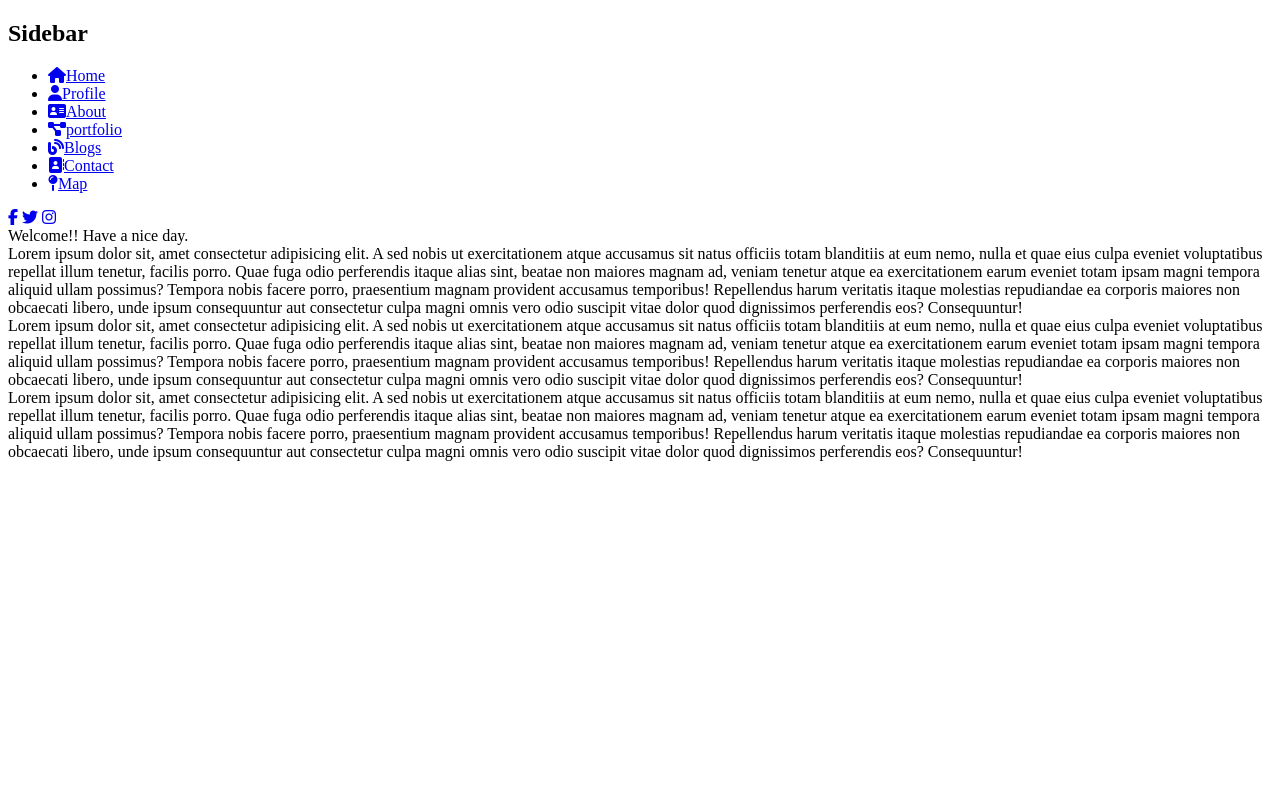
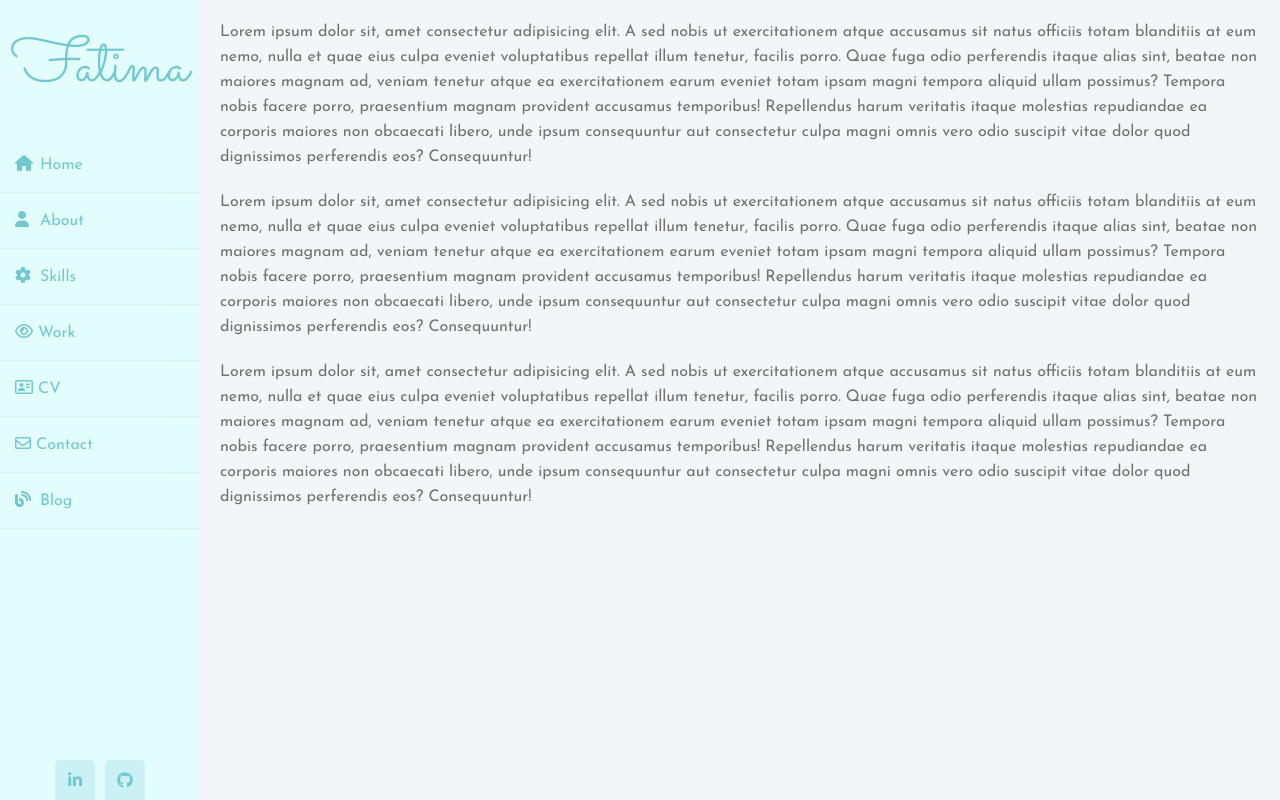
Before and after one commit to FatimasCoding2020/TestRepo2, a plain HTML site: page index.html in a window 1280 px wide. Drawn offline with nearby package versions, Linux system fonts and the light colour scheme.

Commit message:
initial commit

```diff
--- a/assets/css/style.css
+++ b/assets/css/style.css
@@ -1,4 +1,5 @@
 @import url('https://fonts.googleapis.com/css?family=Josefin+Sans&display=swap');
+@import url('https://fonts.googleapis.com/css2?family=Sacramento&display=swap');
 
 *{
   margin: 0;
@@ -21,27 +22,28 @@ body{
 .wrapper .sidebar{
   width: 200px;
   height: 100%;
-  background: #4b4276;
+  background: #e3fdfd;
   padding: 30px 0px;
   position: fixed;
 }
 
 .wrapper .sidebar h2{
-  color: #fff;
-  text-transform: uppercase;
+  color: #71c9ce;
+  font-size: 4rem;
+  font-family: 'Sacramento', cursive;
   text-align: center;
   margin-bottom: 30px;
 }
 
 .wrapper .sidebar ul li{
   padding: 15px;
-  border-bottom: 1px solid #bdb8d7;
+  border-bottom: 1px solid #a6e3e9;
   border-bottom: 1px solid rgba(0,0,0,0.05);
   border-top: 1px solid rgba(255,255,255,0.05);
 }
 
 .wrapper .sidebar ul li a{
-  color: #bdb8d7;
+  color: #71c9ce;
   display: block;
 }
 
@@ -50,7 +52,7 @@ body{
 }
 
 .wrapper .sidebar ul li:hover{
-  background-color: #594f8d;
+  background-color: #71c9ce;
 }
 
 .wrapper .sidebar ul li:hover a{
@@ -68,12 +70,12 @@ body{
 .wrapper .sidebar .social_media a{
   display: block;
   width: 40px;
-  background: #594f8d;
+  background: #cbf1f5;
   height: 40px;
   line-height: 45px;
   text-align: center;
   margin: 0 5px;
-  color: #bdb8d7;
+  color: #71c9ce;
   border-top-left-radius: 5px;
   border-top-right-radius: 5px;
 }
--- a/index.html
+++ b/index.html
@@ -1,33 +1,39 @@
 <!DOCTYPE html>
 <html lang="en">
 <head>
-	<meta charset="UTF-8">
-	<title>Side Navigation Bar</title>
-	<link rel="stylesheet" href="assets/css/styles.css">
-	<script src="https://kit.fontawesome.com/b99e675b6e.js"></script>
+    <meta charset="UTF-8">
+    <meta name="viewport" content="width=device-width, initial-scale=1.0">
+    <meta http-equiv="X-UA-Compatible" content="ie=edge">
+    <link rel="stylesheet" href="https://maxcdn.bootstrapcdn.com/bootstrap/4.2.1/css/bootstrap.min.css" type="text/css" />
+    <link rel="stylesheet" href="https://maxcdn.bootstrapcdn.com/font-awesome/4.7.0/css/font-awesome.min.css" type="text/css" />
+    <link rel="stylesheet" href="https://cdnjs.cloudflare.com/ajax/libs/hover.css/2.1.1/css/hover-min.css" type="text/css" />
+    <link rel="stylesheet" href="assets/css/style.css">
+    <script src="https://kit.fontawesome.com/b99e675b6e.js"></script>
+    <title>Fatima</title>
 </head>
 <body>
 
 <div class="wrapper">
     <div class="sidebar">
-        <h2>Sidebar</h2>
+        <h2>Fatima</h2>
         <ul>
             <li><a href="#"><i class="fas fa-home"></i>Home</a></li>
-            <li><a href="#"><i class="fas fa-user"></i>Profile</a></li>
-            <li><a href="#"><i class="fas fa-address-card"></i>About</a></li>
-            <li><a href="#"><i class="fas fa-project-diagram"></i>portfolio</a></li>
-            <li><a href="#"><i class="fas fa-blog"></i>Blogs</a></li>
-            <li><a href="#"><i class="fas fa-address-book"></i>Contact</a></li>
-            <li><a href="#"><i class="fas fa-map-pin"></i>Map</a></li>
+            <li><a href="#"><i class="fas fa-user"></i>About</a></li>
+            <li><a href="#"><i class="fas fa-cog"></i>Skills</a></li>
+            <li><a href="#"><i class="far fa-eye"></i> Work</a></li>
+            <li><a href="assets/cv/FatimaCV.pdf" target="_blank"><i class="far fa-address-card"></i> CV</a></li>
+            <li><a href="#"><i class="far fa-envelope"></i> Contact</a></li>
+            <li><a href="#"><i class="fas fa-blog"></i>Blog</a></li>
         </ul>
+
         <div class="social_media">
-          <a href="#"><i class="fab fa-facebook-f"></i></a>
-          <a href="#"><i class="fab fa-twitter"></i></a>
-          <a href="#"><i class="fab fa-instagram"></i></a>
-      </div>
+          <a href="#"><i class="fab fa-linkedin-in"></i></a>
+          <a href="#"><i class="fab fa-github"></i></a>
+        </div>
     </div>
+
     <div class="main_content">
-        <div class="header">Welcome!! Have a nice day.</div>
+
         <div class="info">
           <div>Lorem ipsum dolor sit, amet consectetur adipisicing elit. A sed nobis ut exercitationem atque accusamus sit natus officiis totam blanditiis at eum nemo, nulla et quae eius culpa eveniet voluptatibus repellat illum tenetur, facilis porro. Quae fuga odio perferendis itaque alias sint, beatae non maiores magnam ad, veniam tenetur atque ea exercitationem earum eveniet totam ipsam magni tempora aliquid ullam possimus? Tempora nobis facere porro, praesentium magnam provident accusamus temporibus! Repellendus harum veritatis itaque molestias repudiandae ea corporis maiores non obcaecati libero, unde ipsum consequuntur aut consectetur culpa magni omnis vero odio suscipit vitae dolor quod dignissimos perferendis eos? Consequuntur!</div>
           <div>Lorem ipsum dolor sit, amet consectetur adipisicing elit. A sed nobis ut exercitationem atque accusamus sit natus officiis totam blanditiis at eum nemo, nulla et quae eius culpa eveniet voluptatibus repellat illum tenetur, facilis porro. Quae fuga odio perferendis itaque alias sint, beatae non maiores magnam ad, veniam tenetur atque ea exercitationem earum eveniet totam ipsam magni tempora aliquid ullam possimus? Tempora nobis facere porro, praesentium magnam provident accusamus temporibus! Repellendus harum veritatis itaque molestias repudiandae ea corporis maiores non obcaecati libero, unde ipsum consequuntur aut consectetur culpa magni omnis vero odio suscipit vitae dolor quod dignissimos perferendis eos? Consequuntur!</div>
```
Also changed, not shown: 1 other file.
